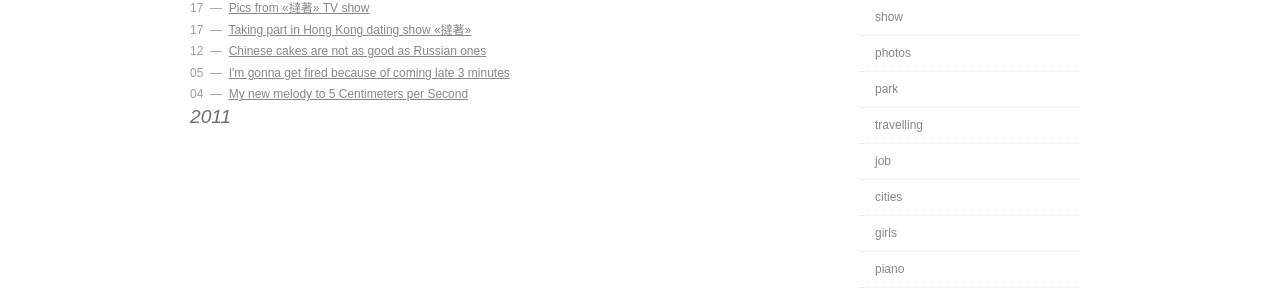
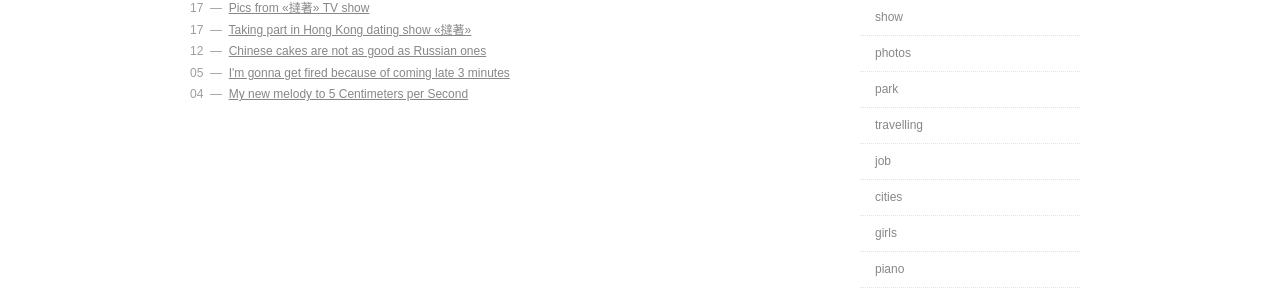
Before and after one commit to iurii/iurii.github.com, a Jekyll site: the page built from archives/2012_January.html, in a window 1280 px wide. Shown: the part 218-516 px from the top of the page. Built offline with Jekyll 4.4.1, drawn with Linux system fonts in a browser that asks for light colours; comment, search, counter and statistics services are not loaded.

```diff
--- a/archives/2012_January.html
+++ b/archives/2012_January.html
@@ -15,7 +15,7 @@
      {% capture nyear %}{{ post.next.date | date: '%Y' }}{% endcapture %}
      {% capture month %}{{ post.date | date: '%B' }}{% endcapture %}
      {% if year != nyear %}
-       <h3>{{ post.date | date: '%Y' }}</h3>
+
      {% endif %}
      {% if month == "January" %}
            <li>{{post.date | date: "%d"}} &nbsp;—&nbsp; <a href="{{ post.url }}">{{ post.title }}</a></li>
```
